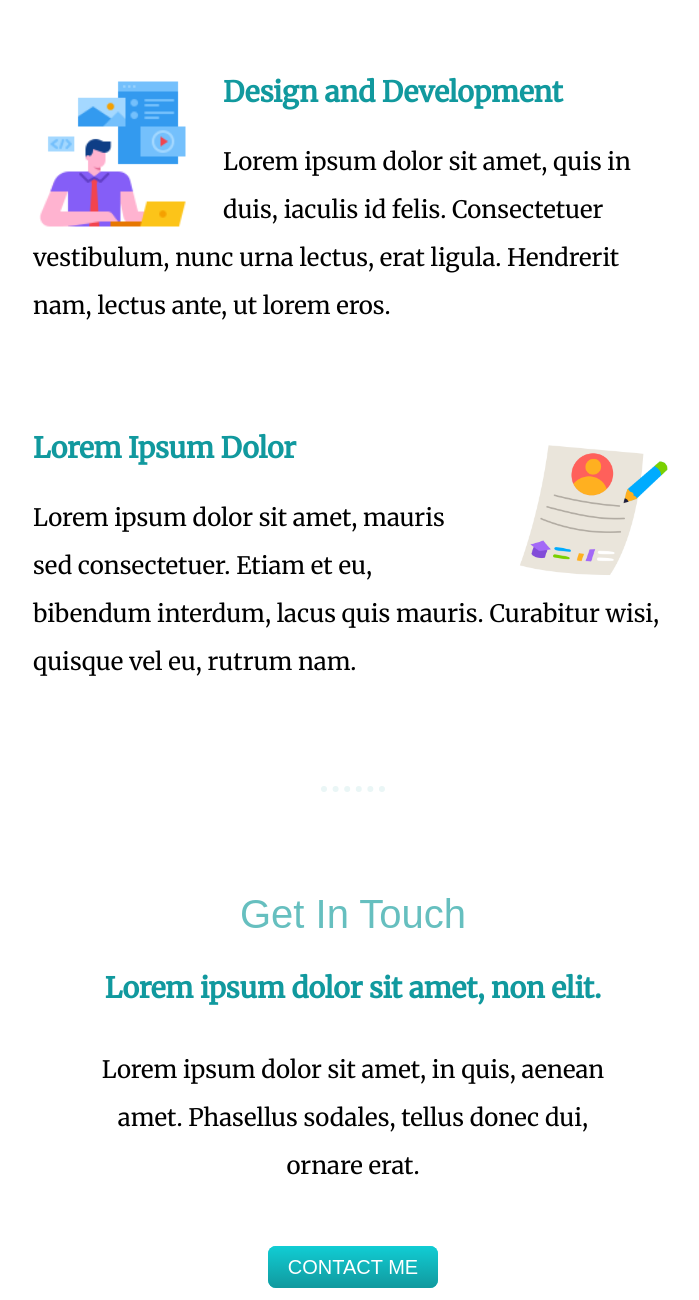
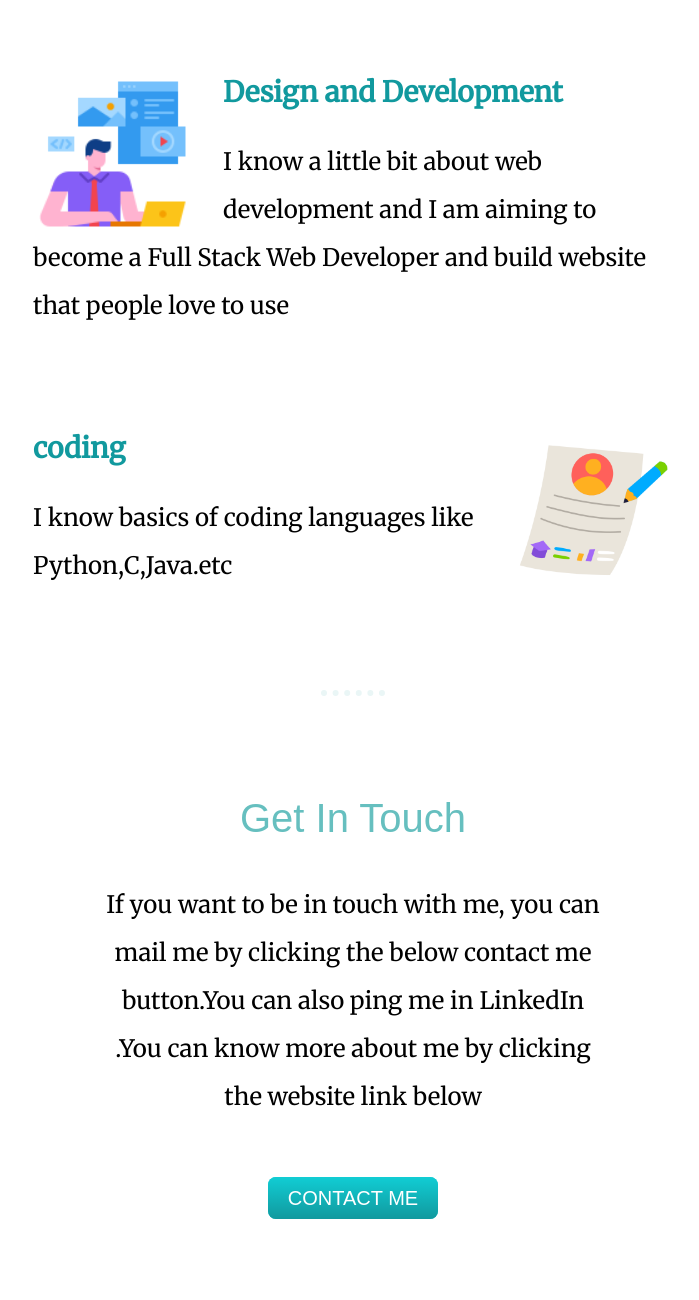
Before and after one commit to ChatarasiVenkatesh/css-site, a plain HTML site: page index.html in a window 1280 px wide. Shown: the part 1480-2780 px from the top of the page, without its empty margins (287-986 px from the left). Drawn offline with Linux system fonts and the light colour scheme.

Commit message:
info update
added content about my skills and added html site to the website link

```diff
--- a/index.html
+++ b/index.html
@@ -22,7 +22,7 @@
     <div class="profile">
       <img class="profile-img" src="images/man.png" alt="">
       <h2>Hello.</h2>
-      <p class="para">Lorem ipsum dolor sit amet, vitae volutpat, dui conubia, dolor urna. Non auctor, montes nulla distinctio.</p>
+      <p class="para">I am a student persuing my B Tech degree in PSCMR college vijayawada.I I love web development </p>
     </div>
     <hr>
     <div class="skills">
@@ -30,19 +30,18 @@
       <div class="skill-row">
         <img class="design-img" src="images/website-design.png" alt="">
         <h3>Design and Development</h3>
-        <p>Lorem ipsum dolor sit amet, quis in duis, iaculis id felis. Consectetuer vestibulum, nunc urna lectus, erat ligula. Hendrerit nam, lectus ante, ut lorem eros.</p>
+        <p>I know a little bit about web development and I am aiming to become a Full Stack Web Developer and build website that people love to use </p>
       </div>
       <div class="skill-row">
         <img class="resume-img" src="images/resume.png" alt="">
-        <h3>Lorem Ipsum Dolor</h3>
-        <p>Lorem ipsum dolor sit amet, mauris sed consectetuer. Etiam et eu, bibendum interdum, lacus quis mauris. Curabitur wisi, quisque vel eu, rutrum nam.</p>
+        <h3>coding</h3>
+        <p>I know basics of coding languages like Python,C,Java.etc</p>
       </div>
     </div>
     <hr>
     <div class="contact-me">
       <h2>Get In Touch</h2>
-      <h3>Lorem ipsum dolor sit amet, non elit.</h3>
-      <p class="contact-message">Lorem ipsum dolor sit amet, in quis, aenean amet. Phasellus sodales, tellus donec dui, ornare erat.</p>
+      <p class="contact-message">If you want to be  in touch with me, you can mail me by clicking the below contact me button.You can also ping me in LinkedIn .You can know more about me by clicking the website link below</p>
       <a class="btn" href="mailto:chvenkateswararaovenky@gmail.com">CONTACT ME</a>
     </div>
   </div>
@@ -50,7 +49,7 @@
 
   <div class="bottom-container">
     <br />
-    <a class="footer-link" href="https://www.linkedin.com/">LinkedIn</a>    <a class="footer-link" href="https://twitter.com/">Twitter</a>    <a class="footer-link" href="https://www.appbrewery.co/">Website</a>
+    <a class="footer-link" href="https://www.linkedin.com/">LinkedIn</a>    <a class="footer-link" href="https://twitter.com/">Twitter</a>    <a class="footer-link" href=" https://chatarasivenkatesh.github.io/cv/">Website</a>
     <p class="copyright">© 2022 Venkatesh @ PSCMRCET </p>
   </div>
 
```
